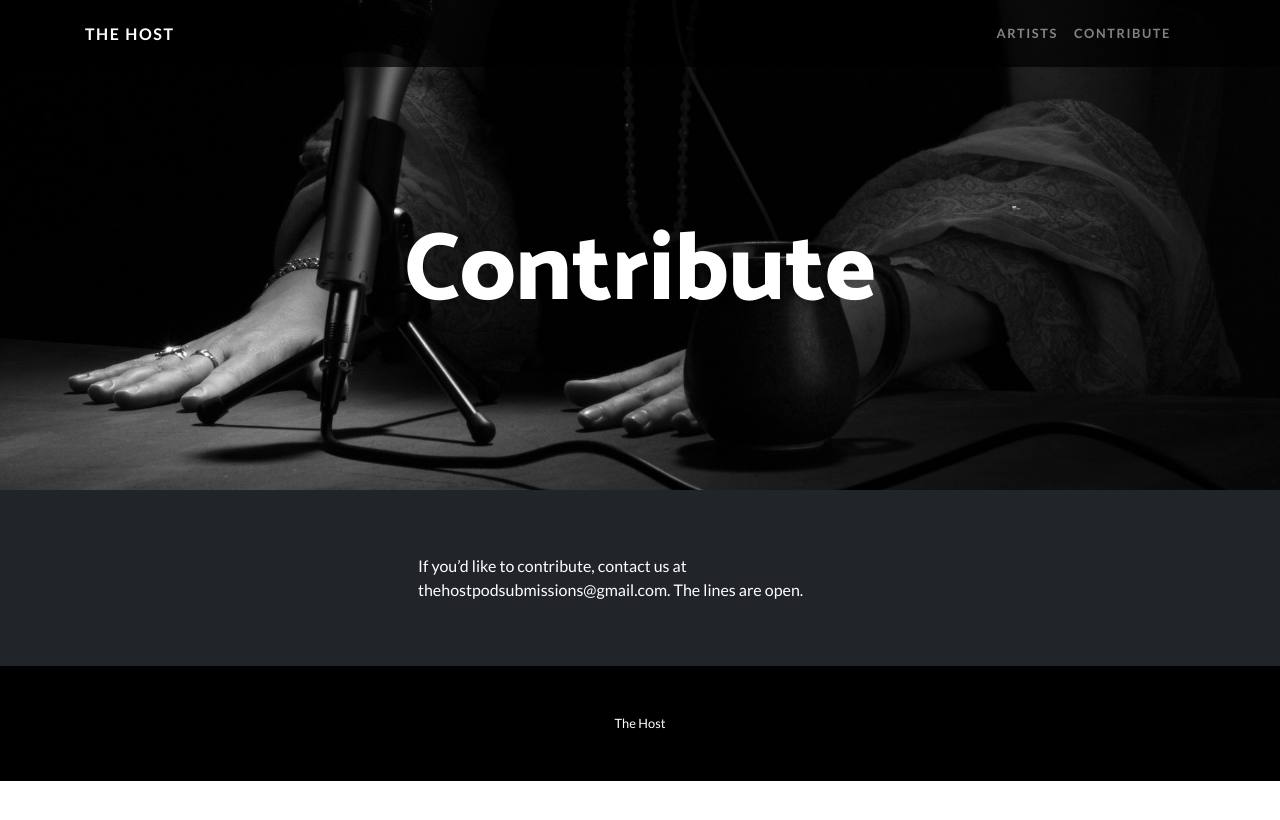
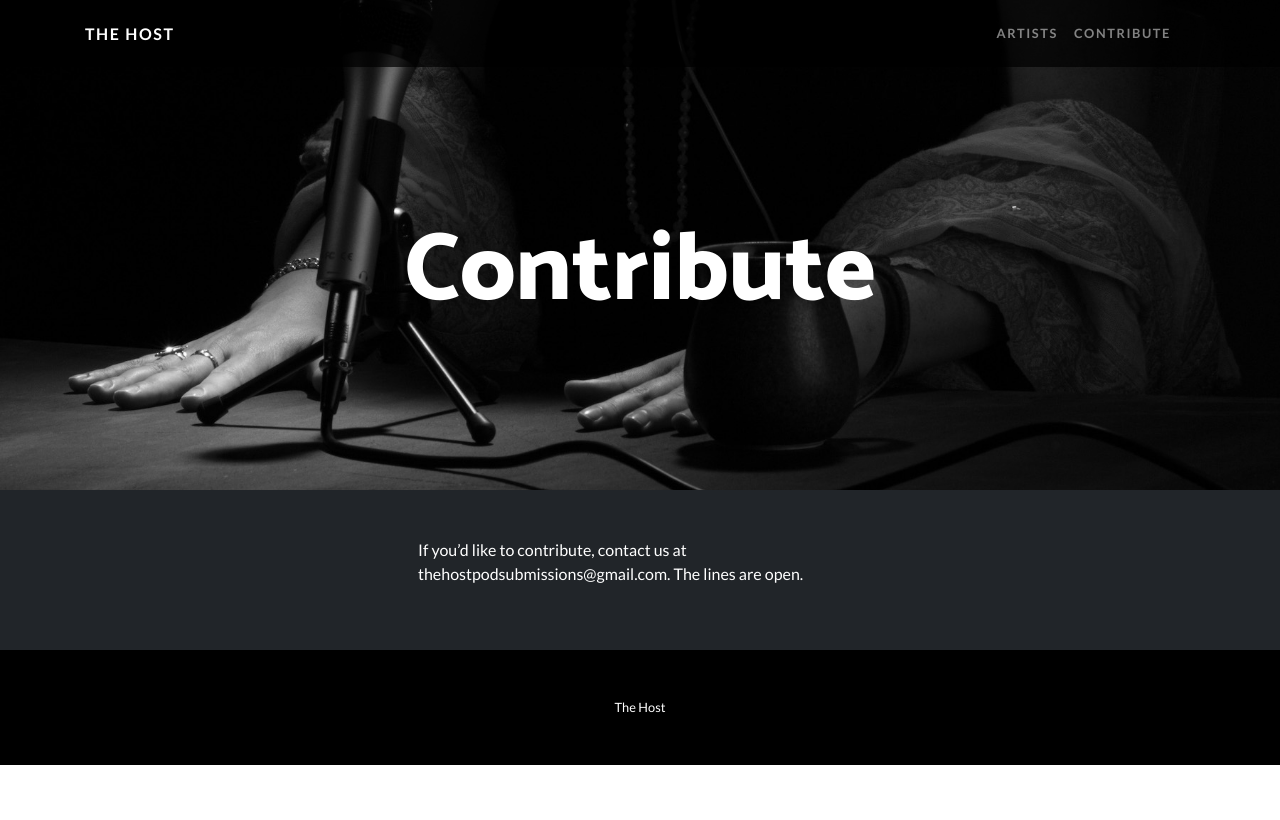
Before and after one commit to thehostpodcast/thehostpodcast.github.io, a Jekyll site: the page built from contribute.markdown, in a window 1280 px wide. Shown: the top 820 px of the page. Built offline with Jekyll 4.4.1, drawn with Linux system fonts in a browser that asks for light colours.

Commit message:
content wrapped in divs

```diff
--- a/_layouts/contribute.html
+++ b/_layouts/contribute.html
@@ -20,7 +20,7 @@
 
 					<!--<h2 class="display-4">Contribute</h2>-->
 
-					<p>{{ content }}</p>
+					<div>{{ content }}</div>
 
 				</div>
 			</div>
--- a/_layouts/home.html
+++ b/_layouts/home.html
@@ -28,7 +28,7 @@
 
               <h2 class="display-4">The Host</h2>
 
-              <p>{{ content }}</p>
+              <div>{{ content }}</div>
 
               <div class="d-flex flex-row justify-content-around mt-5">
                 <div class="my-auto">
```
